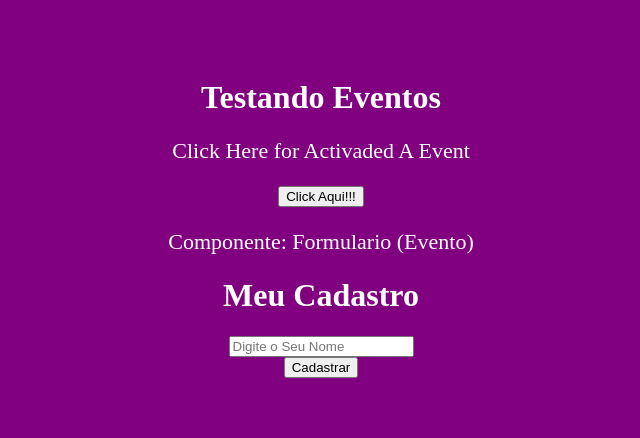
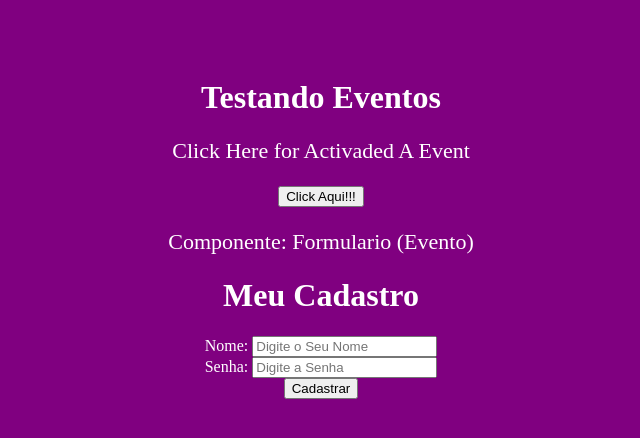
Before and after one commit to NatanSan2002/React-JS, a React (Create React App) app in the folder React/curso_Hora_de_Codar/: page / in a window 1280 px wide. Shown: the top 438 px of the page, without its empty margins (319-959 px from the left). Built offline with nearby package versions, Linux system fonts and the light colour scheme.

Commit message:
27/04/22

```diff
--- a/React/curso_Hora_de_Codar/src/components/Form.js
+++ b/React/curso_Hora_de_Codar/src/components/Form.js
@@ -1,19 +1,40 @@
+import { useState } from "react";
+
 function Form () {
 
-function cadastrarUser() {
+function cadastrarUser(e) {
+e.preventDefault();
+console.log(name);
+console.log(password);
 console.log("Usuario Cadastrado!!!")
 }
 
 
 
-
+const [name, setName] = useState();
+const [password, setPassword] = useState();
 
 return(
 <div>
 <h1> Meu Cadastro</h1>
 <form onSubmit={cadastrarUser}>
 <div>
-<input type="text" placeholder="Digite o Seu Nome"/>
+<label htmlFor="name">Nome: </label>
+<input type="text"
+id="name"
+name="name"
+placeholder="Digite o Seu Nome"
+onChange={(e) => setName(e.target.value)}/>
+</div>
+<div>
+    <label htmlFor="password">Senha: </label>
+<input
+type="password"
+id="password"
+name="password"
+placeholder="Digite a Senha"
+onChange={(e) => setPassword(e.target.value)}/>
+
 </div>
 <div>
 <input type="submit" value="Cadastrar"/>
```
Also changed, not shown: 1 other file (tests, documents, lock files or other folders).
